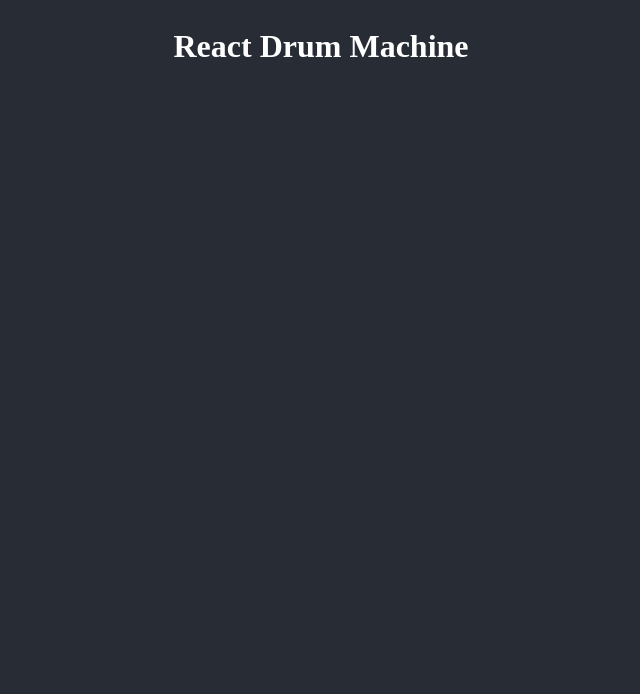
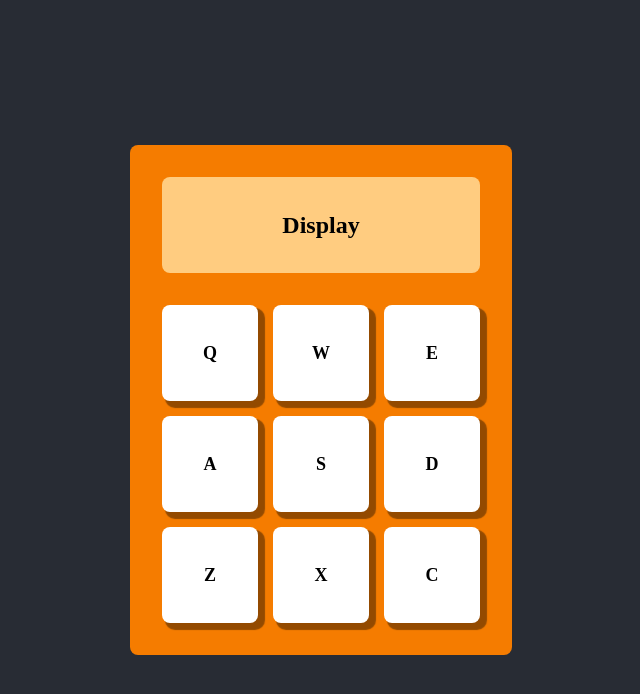
Before and after one commit to Th3Wall/react-drum-machine, a React (Create React App) app: page / in a window 1280 px wide. Shown: the top 694 px of the page, without its empty margins (319-959 px from the left). Built offline with nearby package versions, Linux system fonts and the light colour scheme.

Commit message:
components structure & initial stylings

```diff
--- a/src/App.js
+++ b/src/App.js
@@ -1,9 +1,12 @@
 import './App.sass';
+import Display from './components/Display/display';
+import Pads from './components/Pads/pads';
 
 const App = () => {
   return (
-    <div className="App">
-        <h2 className='title'>React Drum Machine</h2>
+    <div className='machine__wrp' id='drum-machine'>
+      <Display />
+      <Pads />
     </div>
   );
 }
--- a/src/App.sass
+++ b/src/App.sass
@@ -1,18 +1,7 @@
-$white: #ffffff
-$black: #000000
-$bgcolor: #282c34
+@import './variables'
 
-body
-  background-color: $bgcolor
-  margin: 0
-  font-family: 'Montserrat'
-  -webkit-font-smoothing: antialiased
-  -moz-osx-font-smoothing: grayscale
-
-.App
-  .title
-    text-align: center
-    color: $white
-    font-size: 2em
-    line-height: 1.2
-    font-weight: 700
+.machine
+  &__wrp
+    background-color: $orange
+    padding: 2em
+    border-radius: 8px
--- /dev/null
+++ b/src/_variables.sass
@@ -0,0 +1,5 @@
+$white: #ffffff
+$black: #000000
+$bgcolor: #282c34
+$orange: #F57C00
+$light-yellow: #ffcc80
--- /dev/null
+++ b/src/components/Display/display.jsx
@@ -0,0 +1,11 @@
+import './display.sass'
+
+const Display = () => {
+    return (
+        <div className='display' id="display">
+            <h2>Display</h2>
+        </div>
+    )
+}
+
+export default Display;
--- /dev/null
+++ b/src/components/Display/display.sass
@@ -0,0 +1,12 @@
+@import '../../variables'
+
+.display
+    display: flex
+    align-items: center
+    justify-content: center
+    text-align: center
+    background-color: $light-yellow
+    border-radius: 8px
+    width: 100%
+    height: 6em
+    margin-bottom: 2em
--- /dev/null
+++ b/src/components/Pads/pads.jsx
@@ -0,0 +1,46 @@
+import "./pads.sass";
+
+const Pads = () => {
+    return (
+        <div className='pads'>
+            <div className="drum-pad">
+                <audio src="" id='Q' className='clip'></audio>
+                <span>Q</span>
+            </div>
+            <div className="drum-pad">
+                <audio src="" id='W' className='clip'></audio>
+                <span>W</span>
+            </div>
+            <div className="drum-pad">
+                <audio src="" id='E' className='clip'></audio>
+                <span>E</span>
+            </div>
+            <div className="drum-pad">
+                <audio src="" id='A' className='clip'></audio>
+                <span>A</span>
+            </div>
+            <div className="drum-pad">
+                <audio src="" id='S' className='clip'></audio>
+                <span>S</span>
+            </div>
+            <div className="drum-pad">
+                <audio src="" id='D' className='clip'></audio>
+                <span>D</span>
+            </div>
+            <div className="drum-pad">
+                <audio src="" id='Z' className='clip'></audio>
+                <span>Z</span>
+            </div>
+            <div className="drum-pad">
+                <audio src="" id='X' className='clip'></audio>
+                <span>X</span>
+            </div>
+            <div className="drum-pad">
+                <audio src="" id='C' className='clip'></audio>
+                <span>C</span>
+            </div>
+        </div>
+    )
+}
+
+export default Pads;
--- /dev/null
+++ b/src/components/Pads/pads.sass
@@ -0,0 +1,25 @@
+@import '../../variables'
+
+.pads
+    display: grid
+    grid-gap: 15px
+    grid-template-columns: repeat(3, 1fr)
+
+    .drum-pad
+        display: flex
+        align-items: center
+        justify-content: center
+        width: 6em
+        height: 6em
+        border-radius: 8px
+        background: $white
+        box-shadow: 5px 5px 1px 2px rgba(0, 0, 0, 0.4)
+        transition: all 0.075s ease-in
+
+        &:hover
+            box-shadow: 2px 2px 1px 1px rgba(0, 0, 0, 0.4)
+
+        span
+            font-size: 18px
+            font-weight: 700
+            color: $black
--- a/src/index.js
+++ b/src/index.js
@@ -1,5 +1,6 @@
 import React from 'react';
 import ReactDOM from 'react-dom';
+import './_variables.sass';
 import './index.sass';
 import App from './App';
 
--- a/src/index.sass
+++ b/src/index.sass
@@ -0,0 +1,13 @@
+@import './variables'
+
+body
+    background-color: $bgcolor
+    font-family: 'Montserrat'
+    -webkit-font-smoothing: antialiased
+    -moz-osx-font-smoothing: grayscale
+    margin: 0
+    padding: 0
+    min-height: 100vh
+    display: flex
+    justify-content: center
+    align-items: center
```
Also changed, not shown: 1 other file (tests, documents, lock files or other folders).
